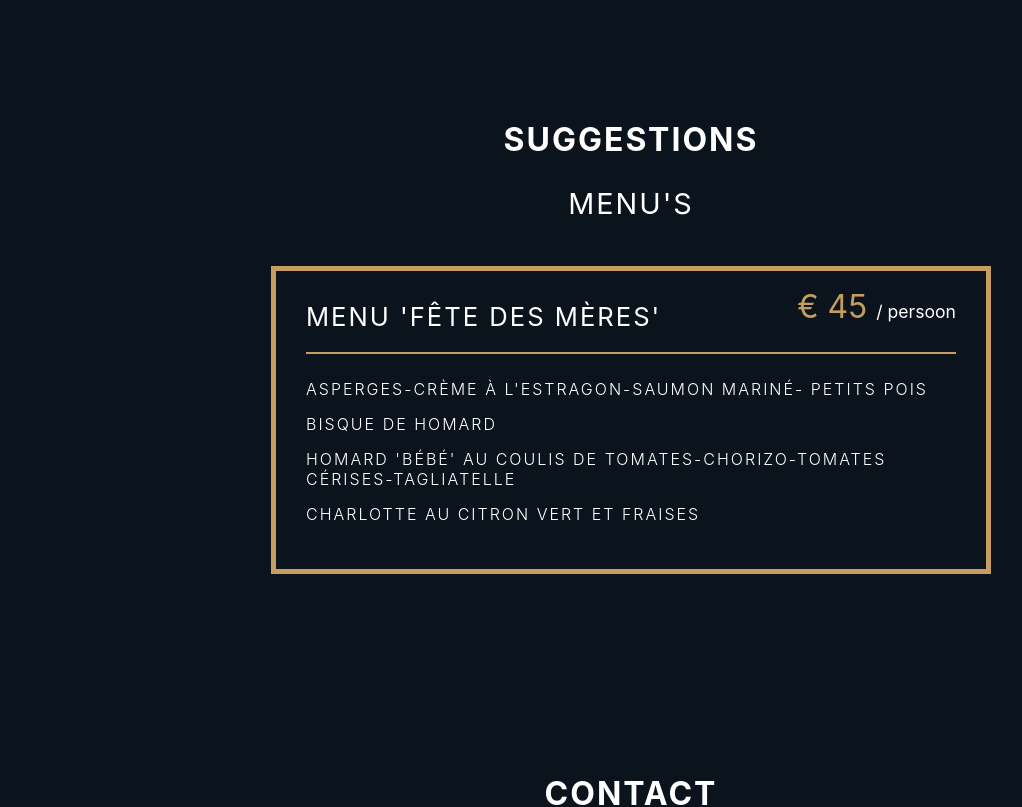
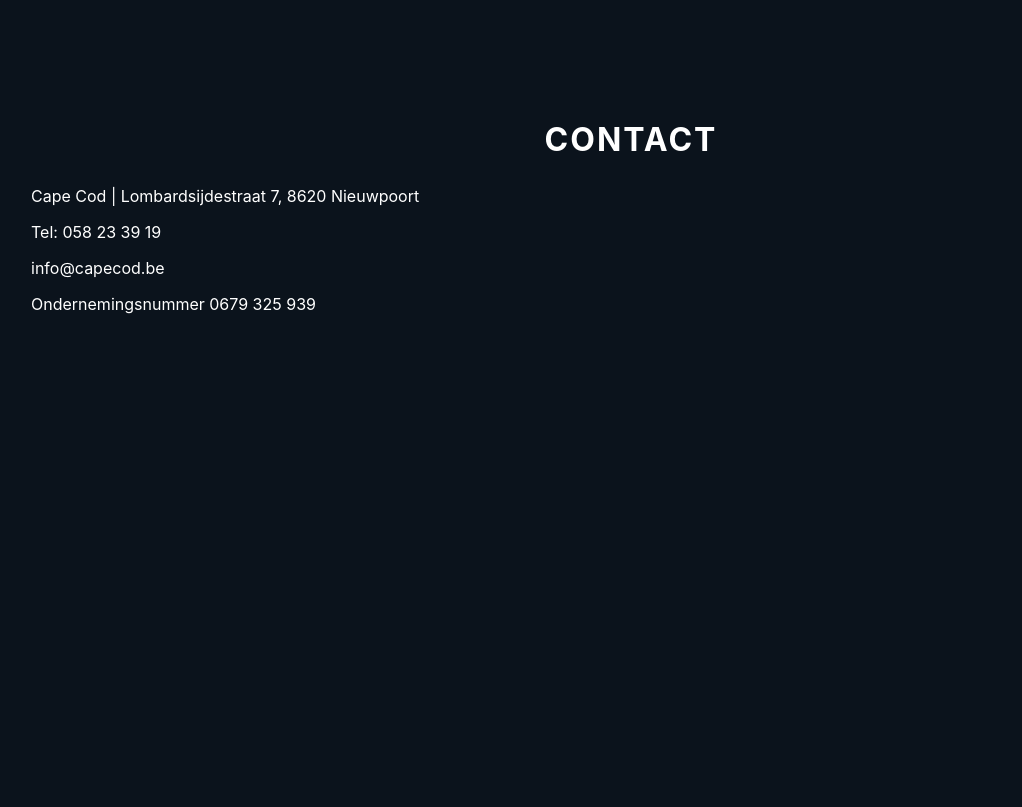
Before and after one commit to ianvln/capecod.next, a Next.js app: page /fr in a window 1280 px wide. Shown: the part 880-1687 px from the top of the page, without its empty margins (9-1031 px from the left). After the commit the page ends 1394 px from the top, so only its background shows below. Built offline with nearby package versions, Linux system fonts and the light colour scheme; a web font is replaced by a local one.

Commit message:
remove suggestions

```diff
--- a/pages/fr.tsx
+++ b/pages/fr.tsx
@@ -26,14 +26,6 @@ const Home: NextPage = () => {
               <div style={subHeader}> Bienvenue </div>
             </Slide>
         </div>
-      </section>
-
-      <section id="suggestions" style={sectionStyle}>
-        <Fade triggerOnce>
-          <h1 style={sectionTitleStyle}> Suggestions </h1>
-        </Fade>
-
-        <MenuCard menu={MENU_FR} />
       </section>
 
       <section id="contact" style={sectionStyle}>
--- a/types/general/Navigation.ts
+++ b/types/general/Navigation.ts
@@ -6,6 +6,5 @@ export interface NavigationItem {
 
 export const NAVIGATION_ITEMS: NavigationItem[] = [
     { name: "welcome", title: 'Welkom',  href:'welcome'},
-    { name: "suggestions", title: 'Suggesties',  href:'suggestions'},
     { name: "contact", title: 'Contact',  href:'contact'},
 ]
```
Also changed, not shown: pages/index.tsx (+0 -8 lines).
